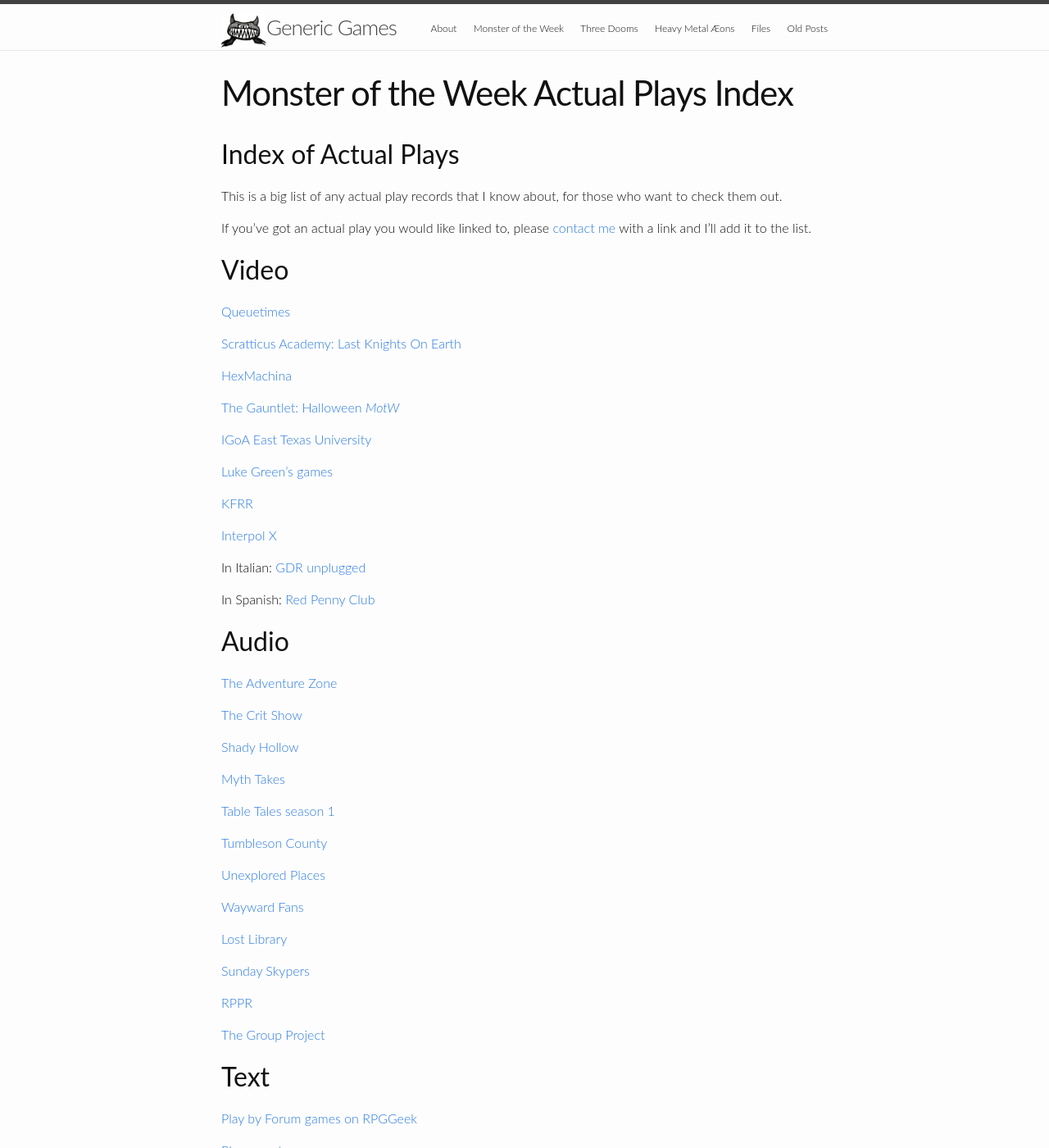
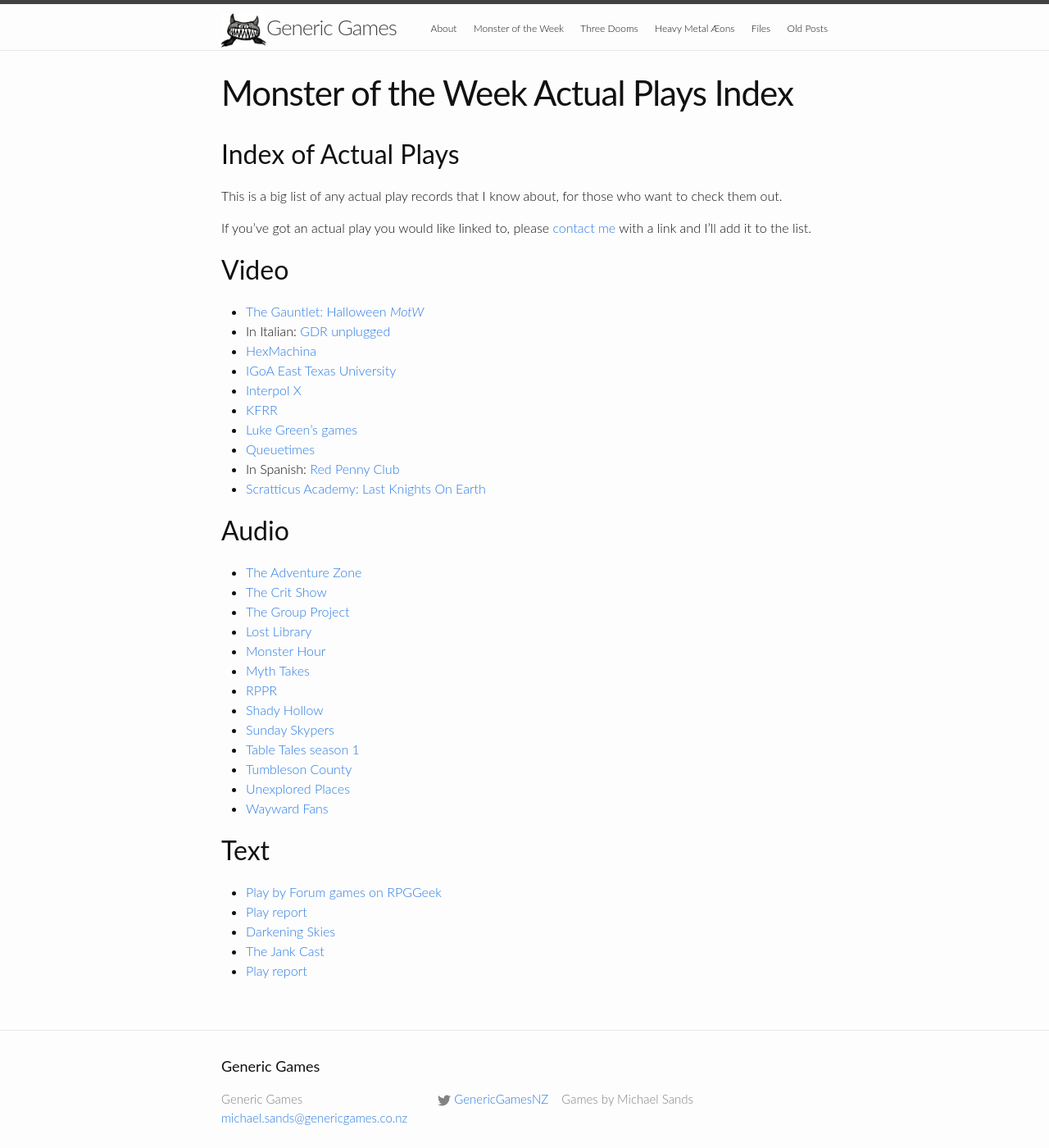
Before and after one commit to michael-sands/generic_games_site, a Jekyll site: the page built from motw_actual_plays.md, in a window 1280 px wide and 1400 px high. Shown: the whole window at 82% size. Built offline with Jekyll 4.4.1, drawn with Linux system fonts in a browser that asks for light colours.

Commit message:
update actual plays list

```diff
--- a/motw_actual_plays.md
+++ b/motw_actual_plays.md
@@ -11,59 +11,39 @@
 
 Video
 -----
-[Queuetimes](https://queuetimes.com/tag/monster-of-the-week/)
 
-[Scratticus Academy: Last Knights On Earth](https://www.twitch.tv/collections/Hg-a5CbgeRUV4w)
-
-[HexMachina](https://www.twitch.tv/videos/366179244)
-
-[The Gauntlet: Halloween _MotW_](https://youtu.be/QeZv6lQ4H88)
-
-[IGoA East Texas University](https://www.youtube.com/watch?v=A-d1UZY-8Z0&list=PLccARXndpwfg-15iNdN2wU0atyh4ZNyH8)
-
-[Luke Green's games](https://www.youtube.com/playlist?list=PL_1EpyP6ogbDitZ5Zep55PLeErcyD2K5b)
-
-[KFRR](https://www.youtube.com/watch?v=aRLtHNHUsIU)
-
-[Interpol X](http://happyjacks.org/interpolx)
-
-In Italian: [GDR unplugged](https://www.youtube.com/playlist?list=PL8v8kar5pSH5ZotZ-Xy8LA558Vt8mAi4C)
-
-In Spanish: [Red Penny Club](https://www.youtube.com/watch?v=XSOSe_ZddhM&list=PLEbrDuHKYV2Rkla3jE7Ib4x9mj-9POgMD)
+* [The Gauntlet: Halloween _MotW_](https://youtu.be/QeZv6lQ4H88)
+* In Italian: [GDR unplugged](https://www.youtube.com/playlist?list=PL8v8kar5pSH5ZotZ-Xy8LA558Vt8mAi4C)
+* [HexMachina](https://www.twitch.tv/videos/366179244)
+* [IGoA East Texas University](https://www.youtube.com/watch?v=A-d1UZY-8Z0&list=PLccARXndpwfg-15iNdN2wU0atyh4ZNyH8)
+* [Interpol X](http://happyjacks.org/interpolx)
+* [KFRR](https://www.youtube.com/watch?v=aRLtHNHUsIU)
+* [Luke Green's games](https://www.youtube.com/playlist?list=PL_1EpyP6ogbDitZ5Zep55PLeErcyD2K5b)
+* [Queuetimes](https://queuetimes.com/tag/monster-of-the-week/)
+* In Spanish: [Red Penny Club](https://www.youtube.com/watch?v=XSOSe_ZddhM&list=PLEbrDuHKYV2Rkla3jE7Ib4x9mj-9POgMD)
+* [Scratticus Academy: Last Knights On Earth](https://www.twitch.tv/collections/Hg-a5CbgeRUV4w)
 
 Audio
 -----
-[The Adventure Zone](http://www.maximumfun.org/adventure-zone/setup-adventure-zone-amnesty)
-
-[The Crit Show](https://thecritshowpodcast.com/)
-
-[Shady Hollow](http://welcometoshadyhollow.com/)
-
-[Myth Takes](https://open.spotify.com/show/5LDvlARiOYzuHwxjHY7DoH)
-
-[Table Tales season 1](https://itunes.apple.com/us/podcast/table-tales/id1338113146?mt=2)
-
-[Tumbleson County](https://soundcloud.com/minionworks/sets/troublesome-times-in-tumbleson)
-
-[Unexplored Places](https://unexploredcast.tumblr.com/)
-
-[Wayward Fans](http://www.thewaywardfans.com/podcasts/?tag=Monster+of+the+Week)
-
-[Lost Library](https://itunes.apple.com/us/podcast/the-lost-library/id1358744382)
-
-[Sunday Skypers](http://sunday-skypers.podbean.com/category/monster-of-the-week/)
-
-[RPPR](http://actualplay.roleplayingpublicradio.com/category/systems/powered-by-the-apocalypse/monster-of-the-week/)
-
-[The Group Project](https://thegroupproject.com/)
+* [The Adventure Zone](http://www.maximumfun.org/adventure-zone/setup-adventure-zone-amnesty)
+* [The Crit Show](https://thecritshowpodcast.com/)
+* [The Group Project](https://thegroupproject.com/)
+* [Lost Library](https://itunes.apple.com/us/podcast/the-lost-library/id1358744382)
+* [Monster Hour](https://podcasts.apple.com/us/podcast/monster-hour/id1473549676?fbclid=IwAR3SLdw5BEsat3X8FQgwzORXb2_3iOeaAv7R-x0lg9Y6MtZ57u6735zNmJM)
+* [Myth Takes](https://open.spotify.com/show/5LDvlARiOYzuHwxjHY7DoH)
+* [RPPR](http://actualplay.roleplayingpublicradio.com/category/systems/powered-by-the-apocalypse/monster-of-the-week/)
+* [Shady Hollow](http://welcometoshadyhollow.com/)
+* [Sunday Skypers](http://sunday-skypers.podbean.com/category/monster-of-the-week/)
+* [Table Tales season 1](https://itunes.apple.com/us/podcast/table-tales/id1338113146?mt=2)
+* [Tumbleson County](https://soundcloud.com/minionworks/sets/troublesome-times-in-tumbleson)
+* [Unexplored Places](https://unexploredcast.tumblr.com/)
+* [Wayward Fans](http://www.thewaywardfans.com/podcasts/?tag=Monster+of+the+Week)
 
 Text
 ----
-[Play by Forum games on RPGGeek](https://rpggeek.com/forum/1208385/monster-week/play-forum)
 
-[Play report](http://forums.somethingawful.com/showthread.php?threadid=3501383&pagenumber=10#post407155725)
-
-[Darkening Skies](http://story-games.com/forums/discussion/15731/monster-of-the-week-at-conception
-http://jankcast.com/archives/2046)
-
-[Play report](http://rpggeek.com/thread/862434/shs-7-42-campaign-part-1-set-up)
+* [Play by Forum games on RPGGeek](https://rpggeek.com/forum/1208385/monster-week/play-forum)
+* [Play report](http://forums.somethingawful.com/showthread.php?threadid=3501383&pagenumber=10#post407155725)
+* [Darkening Skies](http://story-games.com/forums/discussion/15731/monster-of-the-week-at-conception)
+* [The Jank Cast](http://jankcast.com/archives/2046)
+* [Play report](http://rpggeek.com/thread/862434/shs-7-42-campaign-part-1-set-up)
```
